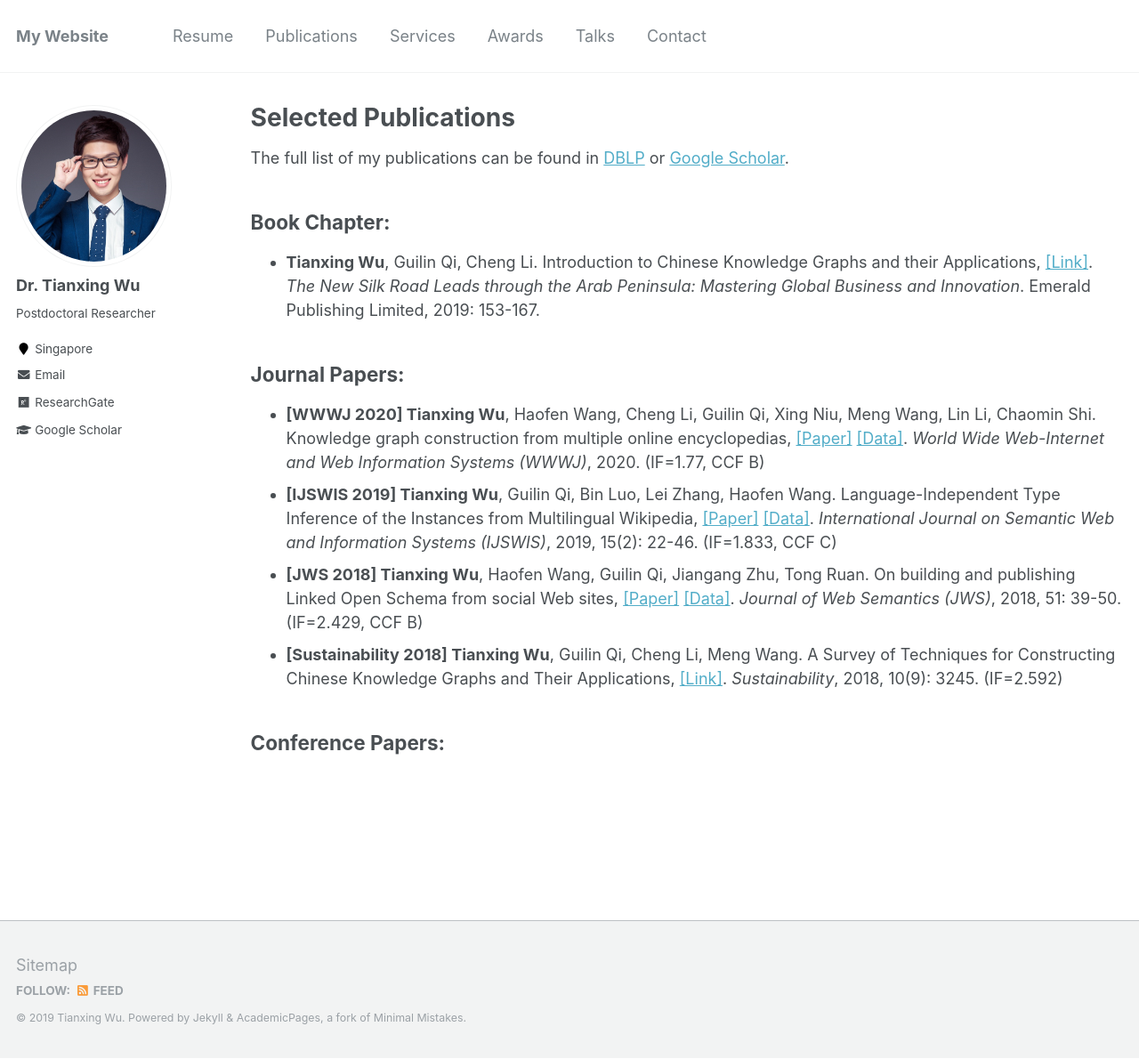
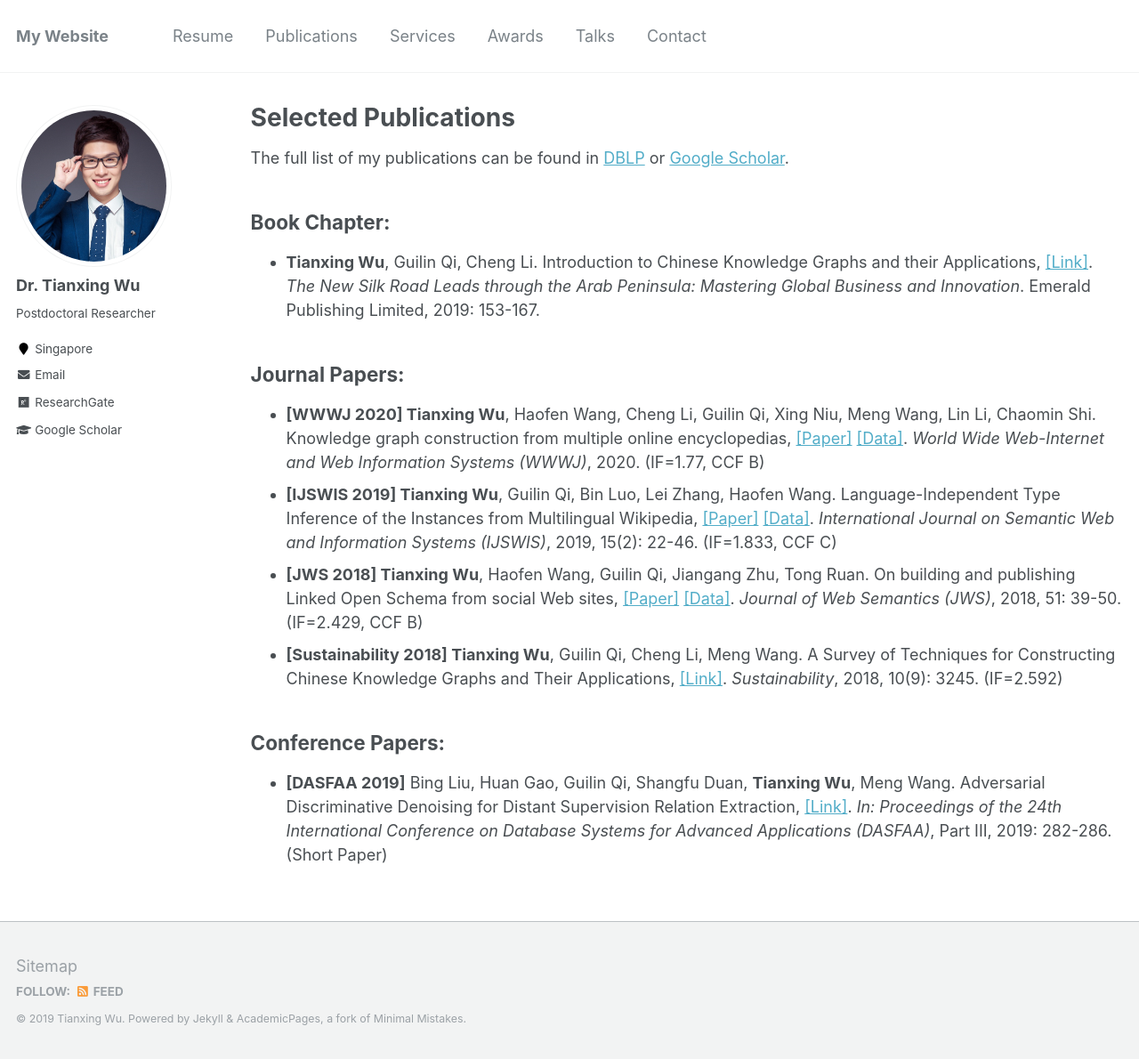
Before and after one commit to tianxing-wu/tianxing-wu.github.io, a Jekyll site: the page built from _pages/selected_publications.md, in a window 1280 px wide and 1190 px high. Shown: the whole window at 89% size. Built offline with Jekyll 4.4.1, drawn with Linux system fonts in a browser that asks for light colours.

Commit message:
site update

```diff
--- a/_pages/selected_publications.md
+++ b/_pages/selected_publications.md
@@ -15,3 +15,4 @@ The full list of my publications can be found in [DBLP](https://dblp.uni-trier.d
 * **[Sustainability 2018] Tianxing Wu**, Guilin Qi, Cheng Li, Meng Wang. A Survey of Techniques for Constructing Chinese Knowledge Graphs and Their Applications, [[Link]](https://www.mdpi.com/2071-1050/10/9/3245). <i>Sustainability</i>, 2018, 10(9): 3245. (IF=2.592)
 
 ## Conference Papers:
+* **[DASFAA 2019]** Bing Liu, Huan Gao, Guilin Qi, Shangfu Duan, **Tianxing Wu**, Meng Wang. Adversarial Discriminative Denoising for Distant Supervision Relation Extraction, [[Link]](https://link.springer.com/chapter/10.1007%2F978-3-030-18590-9_29). <i>In: Proceedings of the 24th International Conference on Database Systems for Advanced Applications (DASFAA)</i>, Part III, 2019: 282-286. (Short Paper)
```
Also changed, not shown: 1 other file.
